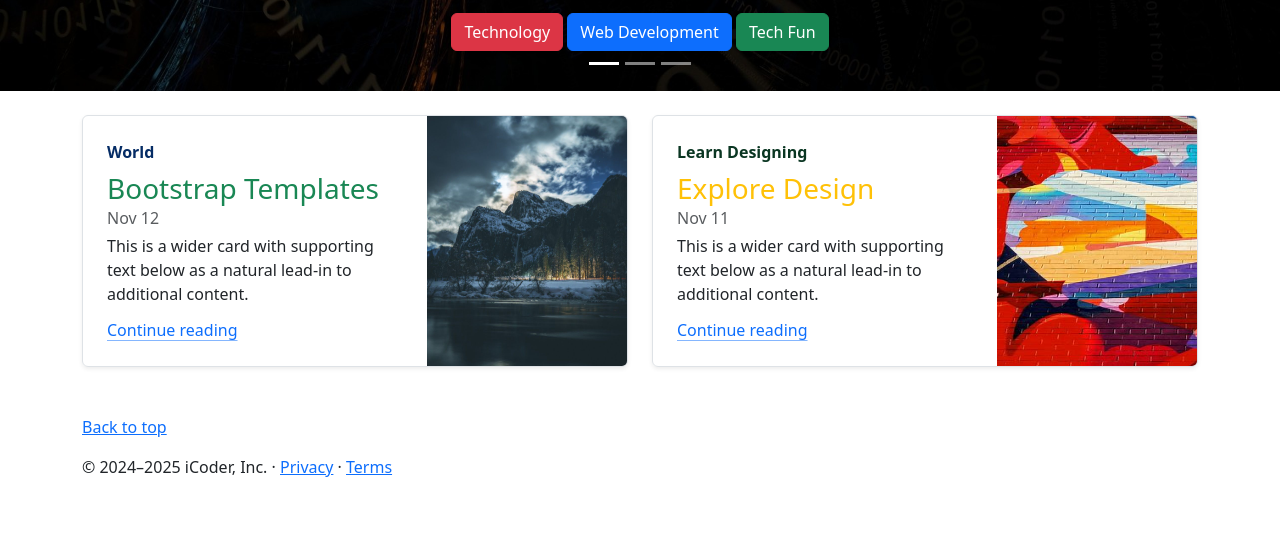
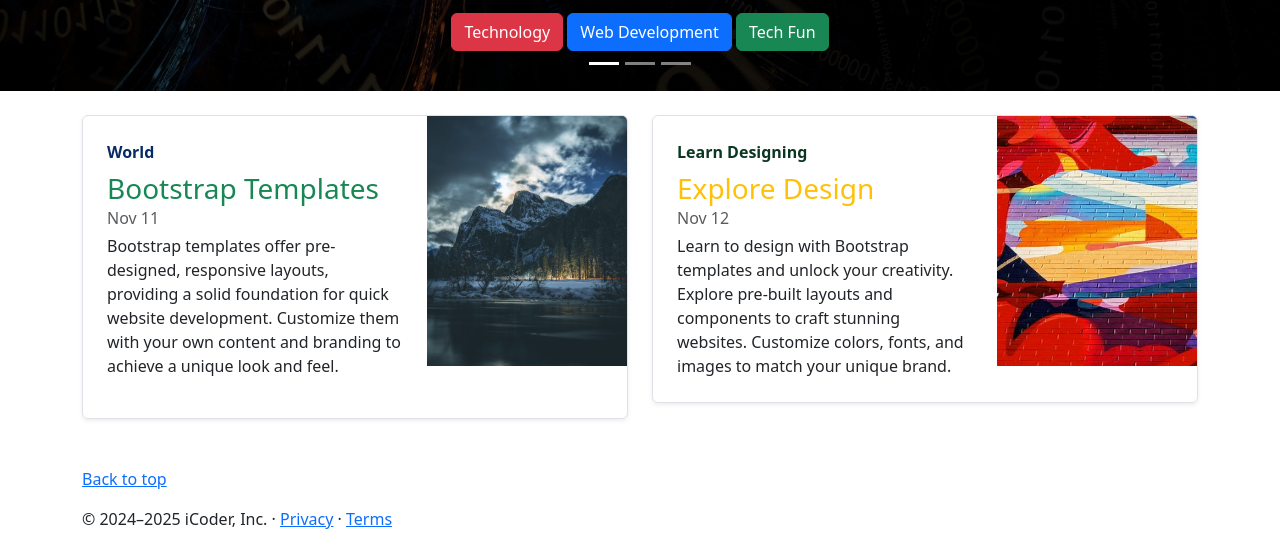
Before and after one commit to TanishaPatil-07/Bootstrap-Blog, a plain HTML site: page index.html in a window 1280 px wide. Shown: the part 701-1248 px from the top of the page. Before the commit the page ends 1196 px from the top, so only its background shows below. Drawn offline with nearby package versions, Linux system fonts and the light colour scheme.

Commit message:
Update index.html

```diff
--- a/index.html
+++ b/index.html
@@ -210,11 +210,12 @@
                 <div class="col p-4 d-flex flex-column position-static">
                     <strong class="d-inline-block mb-2 text-primary-emphasis">World</strong>
                     <h3 class="mb-0 text-success">Bootstrap Templates</h3>
-                    <div class="mb-1 text-body-secondary">Nov 12</div>
-                    <p class="card-text mb-auto">This is a wider card with supporting text below as a natural lead-in to
-                        additional content.</p>
+                    <div class="mb-1 text-body-secondary">Nov 11</div>
+                    <p class="card-text mb-auto">Bootstrap templates offer pre-designed, responsive layouts, providing a
+                        solid foundation for quick website development. Customize them with your own content and
+                        branding to achieve a unique look and feel.</p>
                     <a href="#" class="icon-link gap-1 icon-link-hover stretched-link">
-                        Continue reading
+                        <!-- Continue reading -->
                         <svg class="bi">
                             <use xlink:href="#chevron-right"></use>
                         </svg>
@@ -230,11 +231,13 @@
                 <div class="col p-4 d-flex flex-column position-static">
                     <strong class="d-inline-block mb-2 text-success-emphasis">Learn Designing</strong>
                     <h3 class="mb-0 text-warning">Explore Design</h3>
-                    <div class="mb-1 text-body-secondary">Nov 11</div>
-                    <p class="mb-auto">This is a wider card with supporting text below as a natural lead-in to
-                        additional content.</p>
+                    <div class="mb-1 text-body-secondary">Nov 12</div>
+                    <p class="mb-auto">Learn to design with Bootstrap templates and unlock your creativity.
+                        Explore pre-built layouts and components to craft stunning websites.
+                        Customize colors, fonts, and images to match your unique brand.
+                    </p>
                     <a href="#" class="icon-link gap-1 icon-link-hover stretched-link">
-                        Continue reading
+                        <!-- Continue reading -->
                         <!-- <img class="Placeholder: Thumbnail" width="200" height="250" src="two.jpg" alt=""> -->
                     </a>
                 </div>
```
